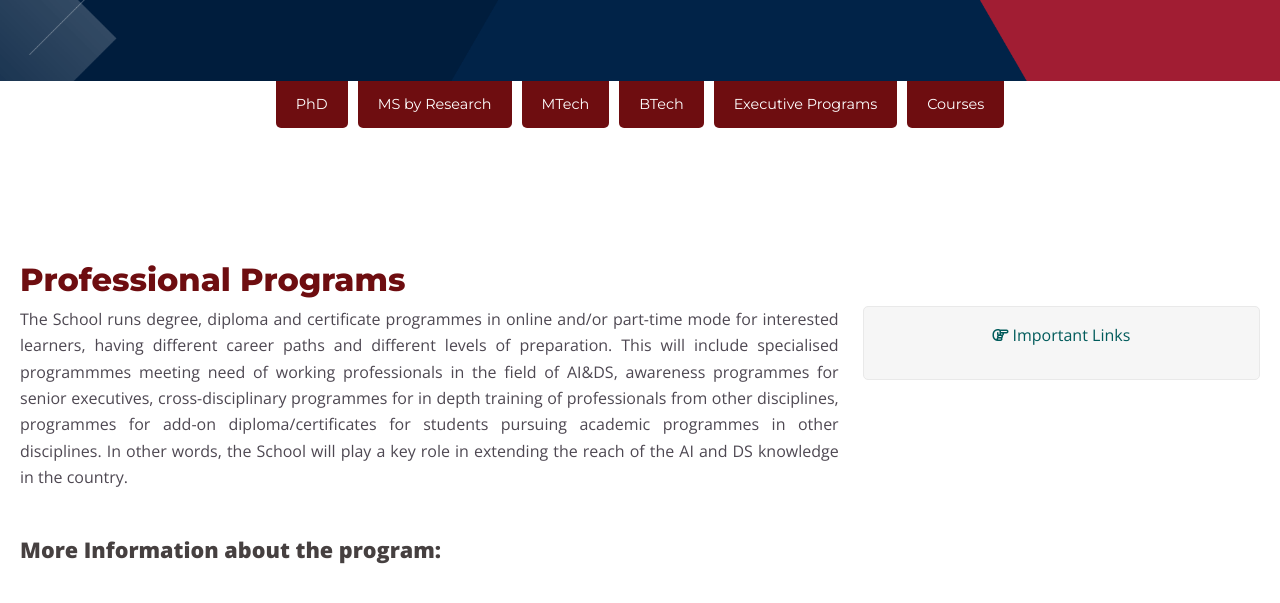
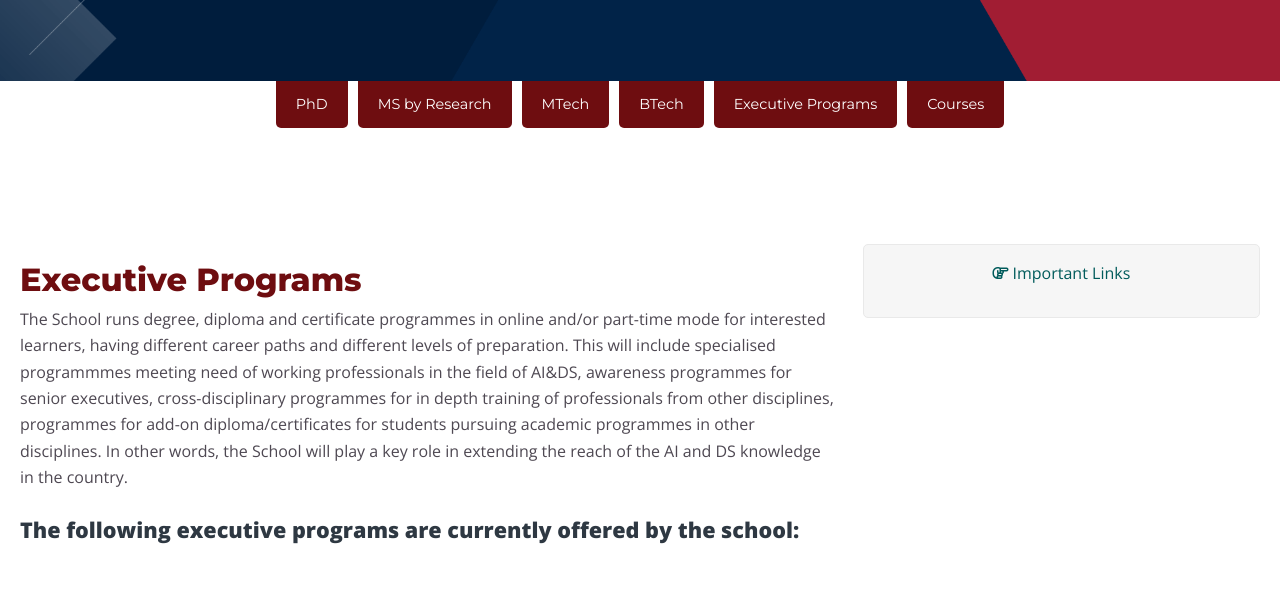
Before and after one commit to SAIDEIITJ/SAIDE_main, a Jekyll site: the page built from _pages/continuing_edu.md, in a window 1280 px wide and 900 px high, scrolled down 444 px, cut to the strip 0-638 px from the top of the window. Shown: the top 603 px of the strip. Built offline with Jekyll 4.4.1, drawn with Linux system fonts in a browser that asks for light colours; nearby versions of some CDN libraries.

Commit message:
Update continuing_edu.md

```diff
--- a/_pages/continuing_edu.md
+++ b/_pages/continuing_edu.md
@@ -1,43 +1,37 @@
 ---
 layout: education
-title: Professional Programs
+title: Executive Programs
 link: HOME / ACADEMICS
 des: Welcome to the School of Artificial Intelligence and Data Science (SAIDE), where transformative learning meets cutting-edge research in complex systems science. At SAIDE, we are committed to nurturing the next generation of innovators, thinkers, and problem solvers in the dynamic fields of artificial intelligence (AI) and data science (DS).
 permalink: /continuing_edu/
 ---
+{% capture content-col %}
 
+# Executive Programs
 
+The School runs degree, diploma and certificate programmes in online and/or part-time mode for interested learners, having different career paths and different levels of preparation. This will include specialised programmmes meeting need of working professionals in the field of AI&DS, awareness programmes for senior executives, cross-disciplinary programmes for in depth training of professionals from other disciplines, programmes for add-on diploma/certificates for students pursuing academic programmes in other disciplines. In other words, the School will play a key role in extending the reach of the AI and DS knowledge in the country.
+{% endcapture %}
 
-<div id="parent-box">
-<div class="general-section">
-<h1>Professional Programs</h1>
-<div class="row">
-<div class="col-md-8">
-<p style="text-align: justify;">The School runs degree, diploma and certificate programmes in online and/or part-time mode for interested learners, having different career paths and different levels of preparation. This will include specialised programmmes meeting need of working professionals in the field of AI&DS, awareness programmes for senior executives, cross-disciplinary programmes for in depth training of professionals from other disciplines, programmes for add-on diploma/certificates for students pursuing academic programmes in other disciplines. In other words, the School will play a key role in extending the reach of the AI and DS knowledge in the country.</p>
-</div>
-<div class="col-md-4 implinkBox">
-<div class="side-content">
-<div class="share">
-<p class="sign-up" style="text-align: center;"><i class="fa-regular fa-hand-point-right"></i> Important Links</p>
+{% capture content-links %}
+
 {% assign links_data = site.data.links %}
 <ul class="side-news">
-  {% for mem in links_data %}
-    {% if mem.page == 'professional_education' %}
-      <li><a href="{{ mem.url }}" target="_blank" id="links">{{ mem.name }}</a></li>
-    {% endif %}
-  {% endfor %}
+{% for mem in links_data %}
+  {% if mem.page == 'continuing_edu' %}
+    <li><a href="{{ mem.url }}" target="_blank" id="links">{{ mem.name }}</a></li>
+  {% endif %}
+{% endfor %}
 </ul>
-</div>
-</div>
-</div>
-</div>
-</div>
-<div style="padding: 20px;">
-<h2 id="subheading">More Information about the program:</h2>
+
+{% endcapture %}
+
+{% capture content-bottom %}
+
+## The following executive programs are currently offered by the school:
 <div class="msgrid-container">
 {% assign programs_data = site.data.programs  %}
 {% for member in programs_data %}
-{% if member.level == '' %}
+{% if member.level == 'Executive' %}
 <div class="ms-card ms-grid" style="border: 1px solid #ddd; border-radius: 8px; overflow: hidden; max-width: 400px; margin-bottom: 20px;">
 <div class="ms-card-image" style="background-image: url('{{member.background}}'); background-size: cover; background-position: center; height: 200px;"></div>
 <div class="ms-card-content" style="padding: 20px;">
@@ -57,8 +51,8 @@ permalink: /continuing_edu/
 {% endif %}
 {% endfor %}
 </div>
-</div>
-</div>
+
+{% endcapture %}
 
 <style>
    /* page-banner image */
@@ -66,3 +60,5 @@ permalink: /continuing_edu/
 background-image: url("{{ site.baseurl }}/images/Continuing.png");
 }
 </style>
+
+{% include education2.html %}
```
